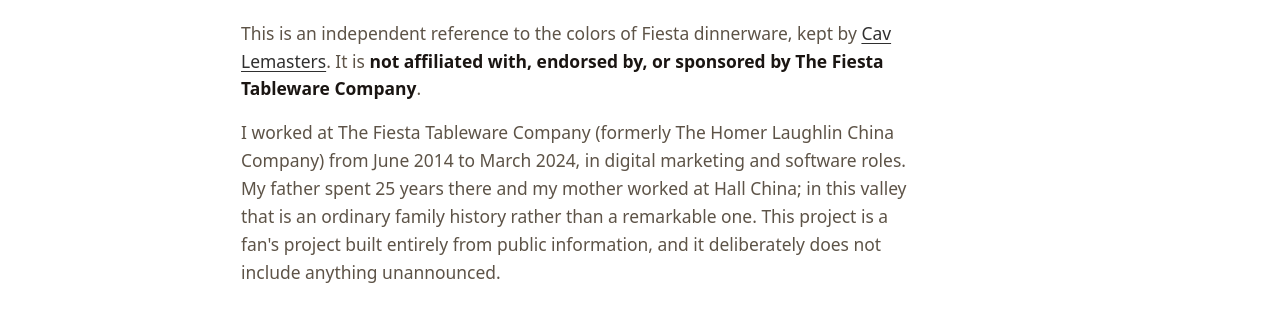
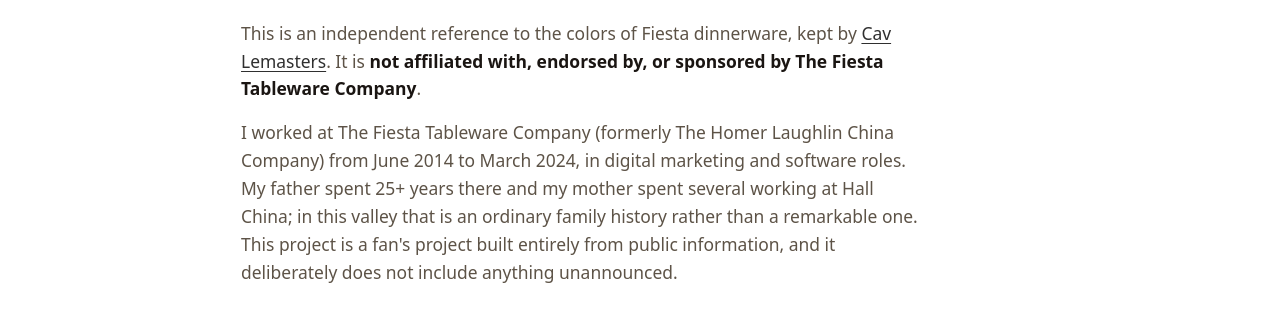
Before and after one commit to TheKicker/Fiesta-Color-Guide, a website: page about.html in a window 1280 px wide. Shown: the part 242-558 px from the top of the page. Drawn offline with Linux system fonts and the light colour scheme.

Commit message:
Edited About

```diff
--- a/about.html
+++ b/about.html
@@ -108,8 +108,8 @@
           </p>
           <p>
             I worked at The Fiesta Tableware Company (formerly The Homer Laughlin China Company) from June 2014
-            to March 2024, in digital marketing and software roles. My father spent 25 years there and my mother
-            worked at Hall China; in this valley that is an ordinary family history rather than a remarkable one.
+            to March 2024, in digital marketing and software roles. My father spent 25+ years there and my mother
+            spent several working at Hall China; in this valley that is an ordinary family history rather than a remarkable one.
             This project is a fan's project built entirely from public information, and it deliberately does not
             include anything unannounced.
           </p>
```
